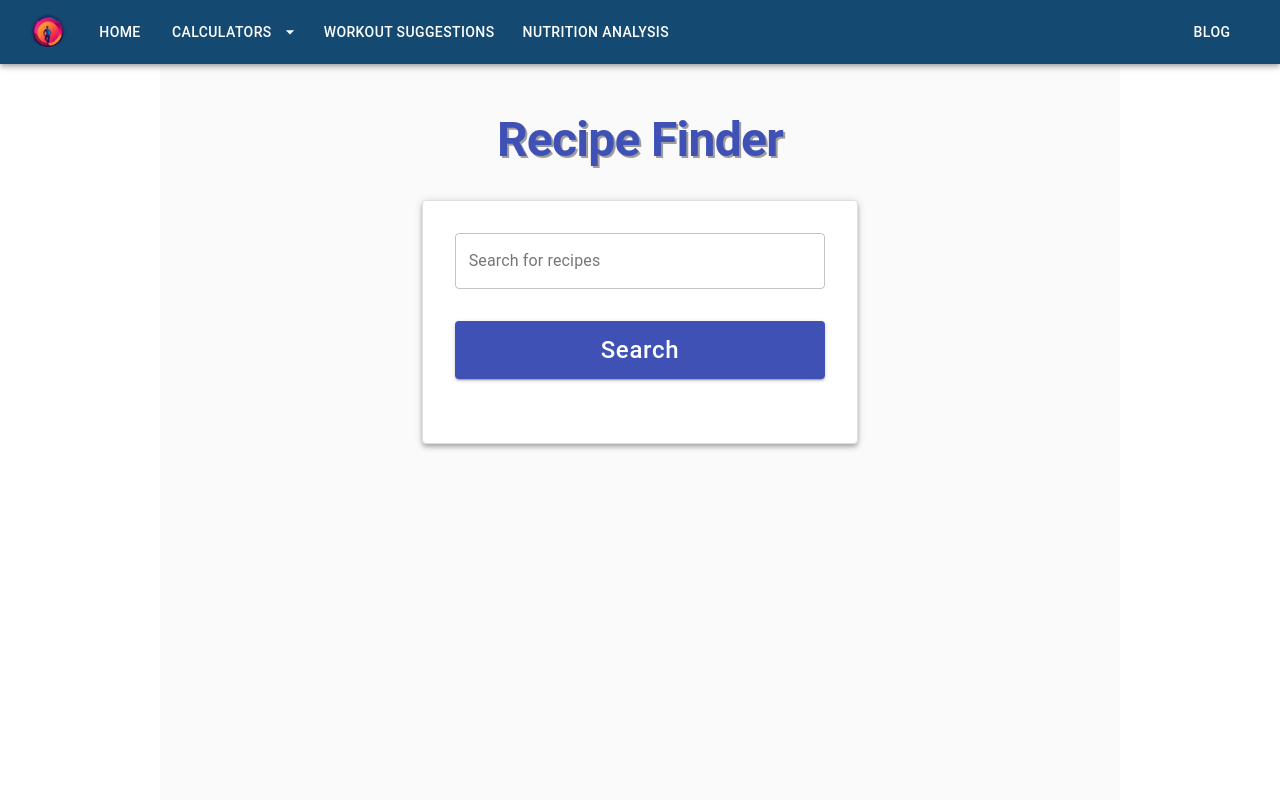
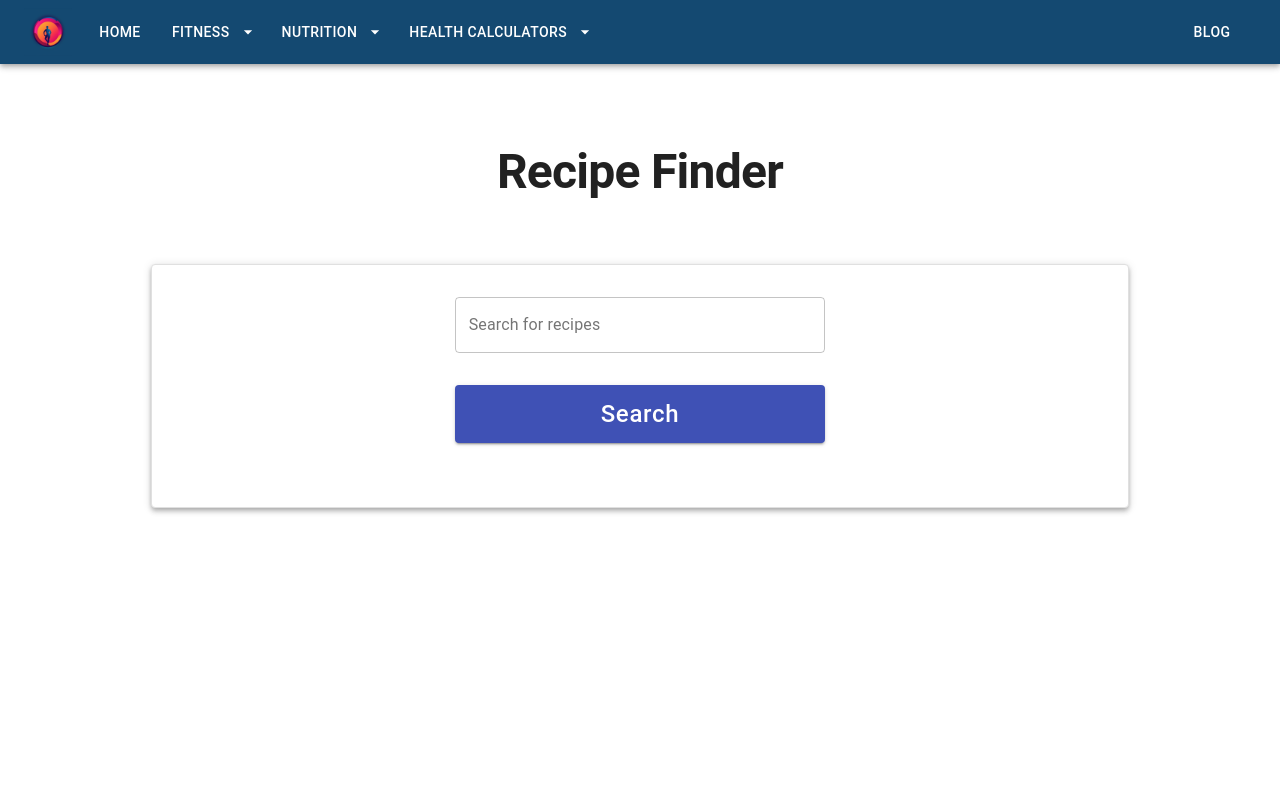
Before and after one commit to laithajjan/FitnessHub, a React (Create React App) app: page /recipe in a window 1280 px wide. Shown: the top 800 px of the page. Built offline with nearby package versions, Linux system fonts and the light colour scheme.

Commit message:
Some changes in routing in the header

```diff
--- a/src/components/Header/header.jsx
+++ b/src/components/Header/header.jsx
@@ -2,17 +2,14 @@ import * as React from 'react';
 import AppBar from '@mui/material/AppBar';
 import Box from '@mui/material/Box';
 import Toolbar from '@mui/material/Toolbar';
-import IconButton from '@mui/material/IconButton';
 import Typography from '@mui/material/Typography';
 import Menu from '@mui/material/Menu';
-import MenuIcon from '@mui/icons-material/Menu';
-import Container from '@mui/material/Container';
-import Button from '@mui/material/Button';
-import Tooltip from '@mui/material/Tooltip';
 import MenuItem from '@mui/material/MenuItem';
 import ArrowDropDownIcon from '@mui/icons-material/ArrowDropDown';
 import { styled } from '@mui/system';
 import Logo from '../../assets/laith_fitness_website_logo_tiny_31789308-c473-4487-8fd9-cb0caf465735.png';
+import Button from '@mui/material/Button';
+import Container from '@mui/material/Container';
 
 const HeaderButton = styled(Button)`
   color: white;
@@ -22,16 +19,31 @@ const HeaderButton = styled(Button)`
 const mainMenuItems = [
     { label: 'Home', link: '/' },
     {
-        label: 'Calculators',
+        label: 'Fitness',
         link: '#',
         subMenu: [
-            { label: 'Body Mass Index Calculator', link: '/BMI' },
-            { label: 'Calorie Intake Calculator', link: '/calorie' },
-            { label: 'Macronutrient Calculator', link: '/macro' },
+            { label: 'Workout Suggestions', link: '/workout' },
+            { label: 'Exercises by Muscle', link: '/muscle' },
         ],
     },
-    { label: 'Workout Suggestions', link: '/workout' },
-    { label: 'Nutrition Analysis', link: '/diet-suggestions' },
+    {
+        label: 'Nutrition',
+        link: '#',
+        subMenu: [
+            { label: 'Nutrition Analysis', link: '/nutrition' },
+            { label: 'Recipe Finder', link: '/recipe' },
+        ],
+    },
+    {
+        label: 'Health Calculators',
+        link: '#',
+        subMenu: [
+            { label: 'One Rep Max Calculator', link: '/ORM' },
+            { label: 'Body Mass Index Calculator', link: '/BMI' },
+            { label: 'Macro Nutrient Calculator', link: '/macro' },
+            { label: 'Calorie Intake Calculator', link: '/calorie' },
+        ],
+    },
     { label: 'Blog', link: '/blog' },
 ];
 
@@ -75,6 +87,7 @@ function Header() {
                             }
                         })}
                     </Box>
+                    <Box sx={{ flexGrow: 1 }} />
                     <HeaderButton href={mainMenuItems[mainMenuItems.length - 1].link}>
                         {mainMenuItems[mainMenuItems.length - 1].label}
                     </HeaderButton>
--- a/src/components/RecipeFinder/recipefinder.jsx
+++ b/src/components/RecipeFinder/recipefinder.jsx
@@ -20,23 +20,25 @@ const useStyles = makeStyles((theme) => ({
         display: "flex",
         flexDirection: "column",
         alignItems: "center",
-        paddingTop: theme.spacing(6),
-        paddingBottom: theme.spacing(6),
-        backgroundColor: theme.palette.background.default,
+        paddingTop: theme.spacing(10),
+        paddingBottom: theme.spacing(10),
+        // backgroundColor: theme.palette.background.default,
         minHeight: "100vh",
     },
     title: {
         fontWeight: "bold",
         fontSize: "3rem",
         marginBottom: theme.spacing(4),
-        color: theme.palette.primary.main,
-        textShadow: `2px 2px ${theme.palette.grey[500]}`,
+        color: theme.palette.text.primary,
     },
     form: {
         display: "flex",
         flexDirection: "column",
         alignItems: "center",
         padding: theme.spacing(4),
+        marginTop: theme.spacing(4),
+        marginBottom: theme.spacing(4),
+        width: '100%',
         backgroundColor: theme.palette.common.white,
         borderRadius: theme.shape.borderRadius,
         border: `1px solid ${theme.palette.grey[300]}`,
@@ -122,7 +124,6 @@ const RecipeFinder = () => {
                     >
                         Search
                     </Button>
-
                 </form>
             </Paper>
             {recipes.length > 0 && (
```
